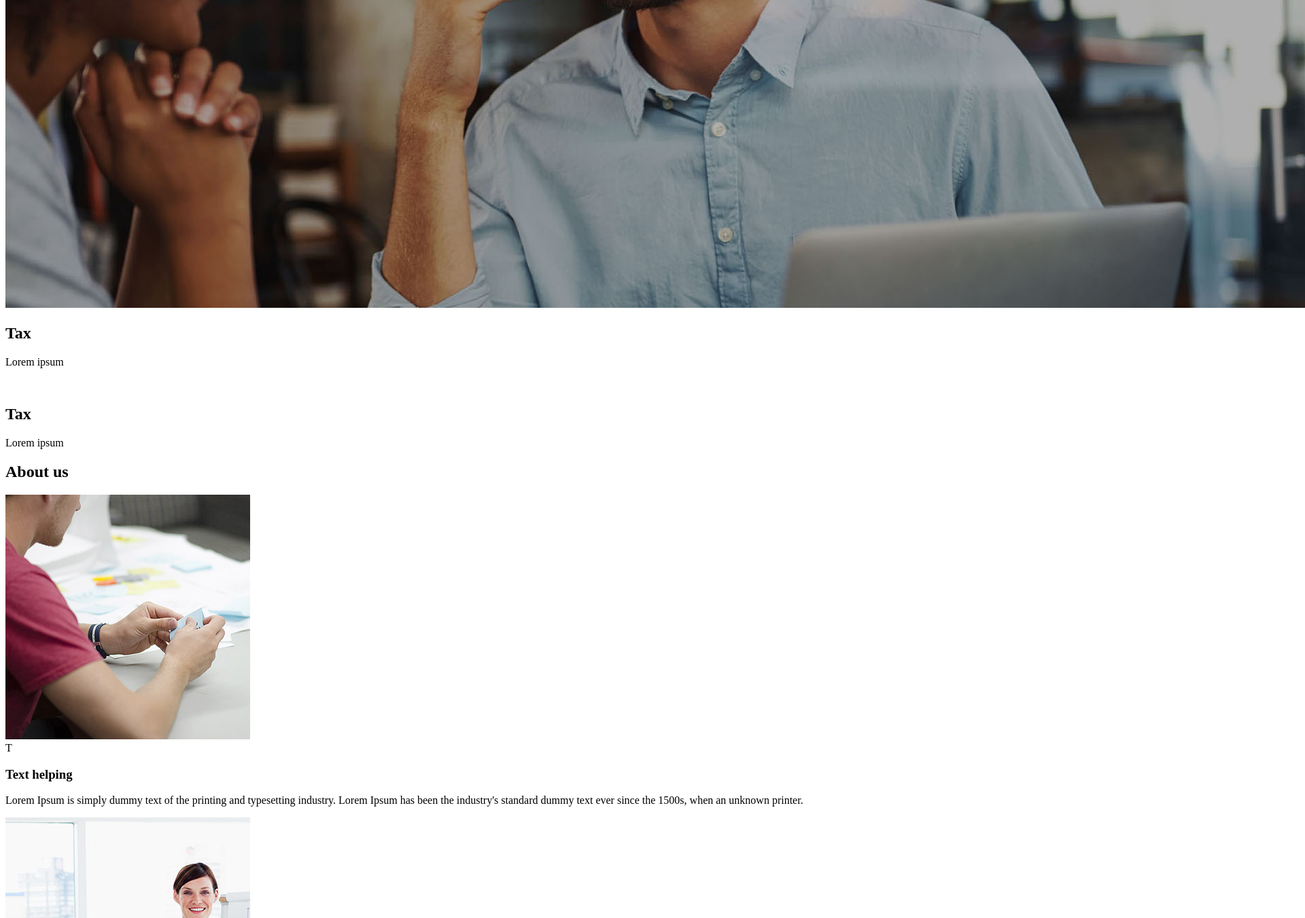
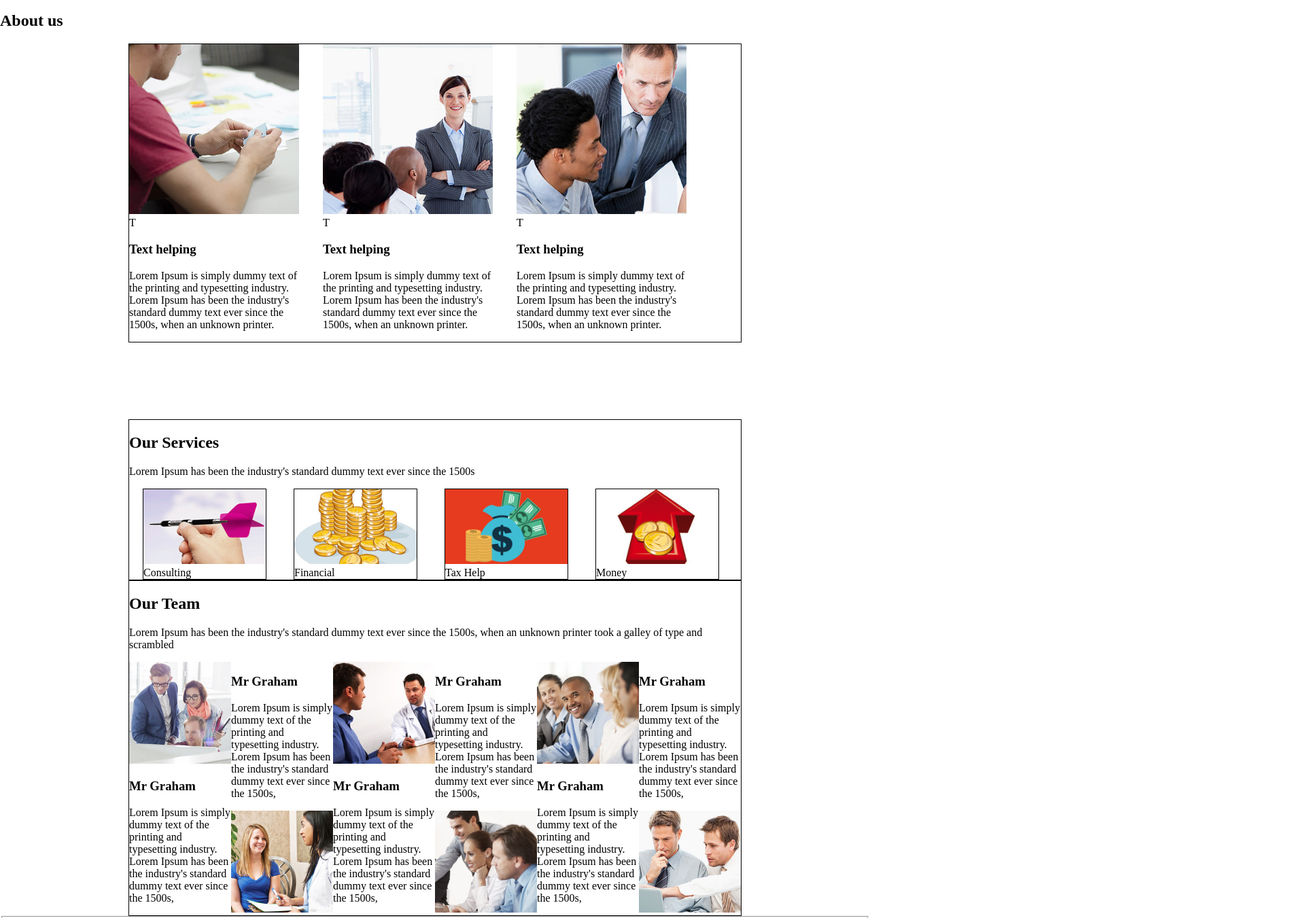
Before and after one commit to rafaelescalfoni/ubusina, a plain HTML site: page index.html in a window 1280 px wide. Shown: the part 474-1825 px from the top of the page at 68% size, 1920 px wide, since content can reach past the window. Drawn offline with Linux system fonts and the light colour scheme.

Commit message:
index.html e layout.css

```diff
--- a/css/layout.css
+++ b/css/layout.css
@@ -0,0 +1,64 @@
+body {
+	margin: 0;
+}
+header{
+	display: fixed;
+	top: 0;
+	height: 20px;
+}
+header nav {
+	float: right;
+}
+
+header li{
+	display: inline-block;
+}
+#galeria-fotos {
+	width: 100%;
+	height: 400px;
+	overflow: hidden;
+}
+#about-us {
+	height: 600px;
+}
+.features, .services-galery, .teams-galery {
+	width: 900px;
+	margin: 0 auto;
+	border: 1px solid #000;
+	display: table;
+}
+.features:first-child {
+	margin-left: 20px;
+}
+.features-item {
+	width: 250px;
+	float: left;
+	margin-right: 35px;
+}
+.features-item img {
+	width: inherit;
+}
+#services {
+
+}
+
+.services-galery figure {
+	float: left;
+	margin: 0 20px;
+	width: 180px;
+	border: #000 solid 1px;
+}
+.services-galery img {
+	width: inherit;
+}
+
+#teams {
+	clear: left;
+}
+.team {
+	float: left;
+	width: 150px;
+}
+.team img {
+	width: inherit;
+}
--- a/index.html
+++ b/index.html
@@ -2,6 +2,7 @@
 <html>
 	<head>
 		<title>Exercício</title>
+		<link rel="stylesheet" type="text/css" href="css/layout.css" media="screen"/>
 	</head>
 	<body>
 		<header>
@@ -35,9 +36,10 @@
 				</div>
 			</div>
 		</section>
-		<section>
+		<section id="about-us">
 			<h2>About us</h2>
 			<div class="features">
+				<div class="features-item">
 					<img src="img/about1.jpg" />
 					<div class="hexagono">T
 					</div>
@@ -48,7 +50,7 @@
 						</p>
 					</div>
 				</div>
-			<div class="features">
+				<div class="features-item">
 					<img src="img/about2.jpg" />
 					<div class="hexagono">T
 					</div>
@@ -59,7 +61,7 @@
 						</p>
 					</div>
 				</div>
-			<div class="features">
+				<div class="features-item">
 					<img src="img/about3.jpg" />
 					<div class="hexagono">T
 					</div>
@@ -70,8 +72,10 @@
 						</p>
 					</div>
 				</div>
+			</div>
 		</section>
-		<section>
+		<section id="services">
+			<div class="services-galery">
 				<h2>Our Services</h2>
 				<p>
 					Lorem Ipsum has been the industry's standard dummy text ever since the 1500s
@@ -92,8 +96,10 @@
 					<img src="img/service4.png"/>
 					<figcaption>Money</figcaption>
 				</figure>
+			</div>
 		</section>
-		<section>
+		<section id="teams">
+			<div class="teams-galery">
 			<h2>Our Team</h2>
 			<p>
 				Lorem Ipsum has been the industry's standard dummy text ever since the 1500s, when an unknown printer took a galley of type and scrambled
```
Lines whose indentation alone changed are shown as unchanged.
